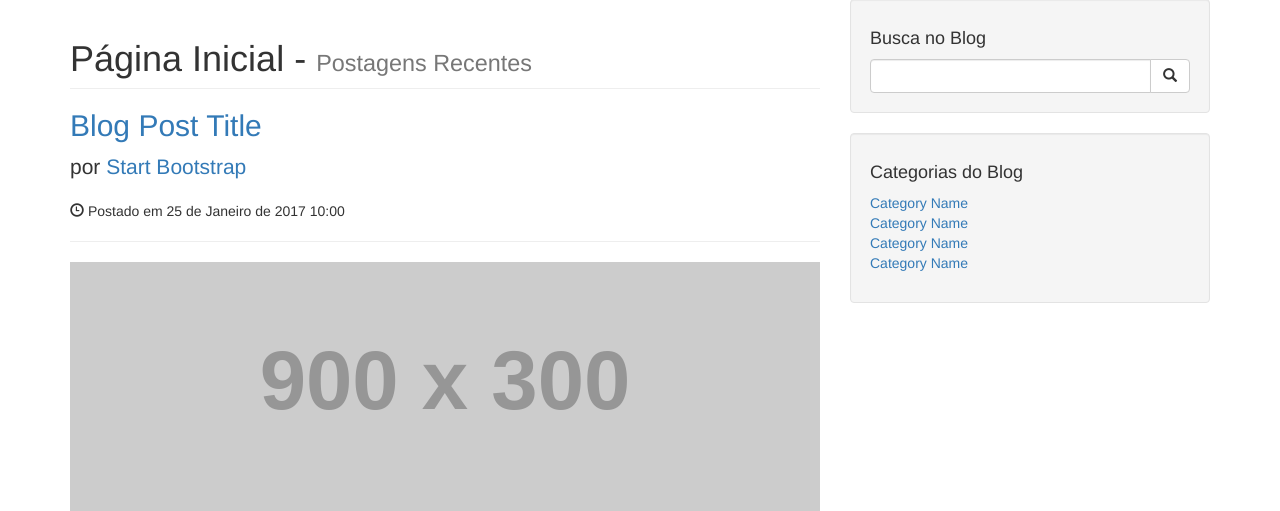
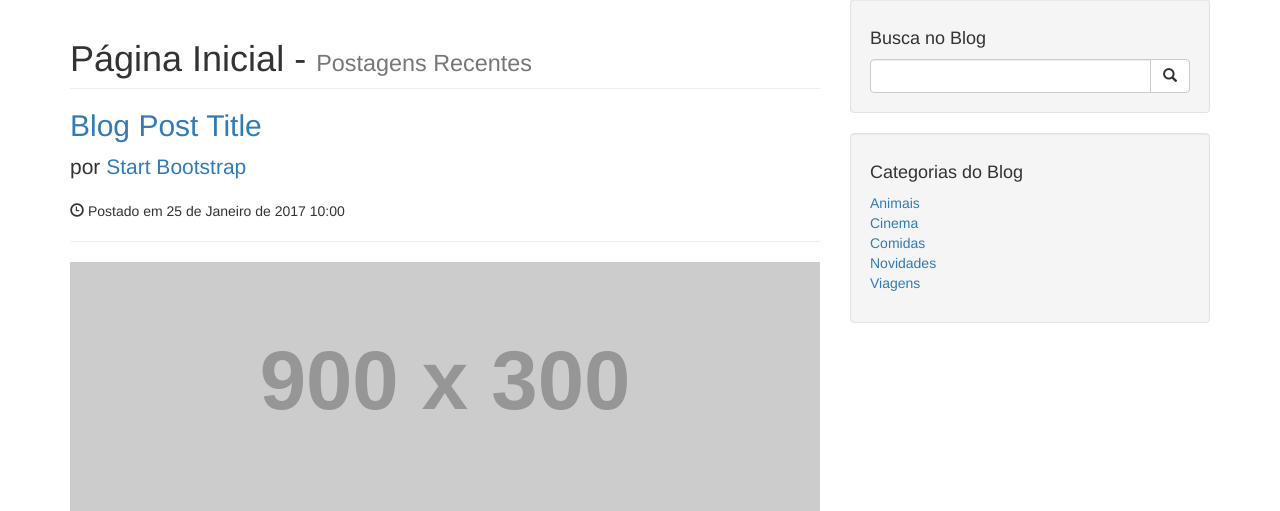
Before and after one commit to josemalcher/UDEMY-Programando-com-o-Framework-PHP-Codeigniter-3, a CodeIgniter app: page /workspace-criando-aplicacoes-web-com-o-framework-php-codeigniter-3/ in a window 1280 px wide. Shown: the part 71-582 px from the top of the page. Run offline with CodeIgniter, Linux system fonts and the light colour scheme; data comes from the database, SQL or seed files in the repository; grey boxes labelled with a size stand in for pictures from a placeholder-image service; some libraries are stand-ins or nearby versions.

Commit message:
18. Exibindo os primeiros resultados do Model na View - Adição das categorias com os dados do banco de dados.

```diff
--- a/application/views/frontend/template/aside.php
+++ b/application/views/frontend/template/aside.php
@@ -21,14 +21,16 @@
         <div class="row">
             <div class="col-lg-12">
                 <ul class="list-unstyled">
-                    <li><a href="#">Category Name</a>
-                    </li>
-                    <li><a href="#">Category Name</a>
-                    </li>
-                    <li><a href="#">Category Name</a>
-                    </li>
-                    <li><a href="#">Category Name</a>
-                    </li>
+                    <?php
+                    foreach ($categorias as $categoria) {
+                        ?>
+                        <li>
+                            <a href="<?php echo base_url('categoria/'.$categoria->id.'/'.limpar($categoria->titulo))?>"><?php echo $categoria->titulo ?></a>
+                        </li>
+                        <?php
+                    }
+                    ?>
+
                 </ul>
             </div>
         </div>
--- a/application/views/frontend/template/header.php
+++ b/application/views/frontend/template/header.php
@@ -1,10 +1,10 @@
-
 <!-- Navigation -->
 <nav class="navbar navbar-inverse navbar-fixed-top" role="navigation">
     <div class="container">
         <!-- Brand and toggle get grouped for better mobile display -->
         <div class="navbar-header">
-            <button type="button" class="navbar-toggle" data-toggle="collapse" data-target="#bs-example-navbar-collapse-1">
+            <button type="button" class="navbar-toggle" data-toggle="collapse"
+                    data-target="#bs-example-navbar-collapse-1">
                 <span class="sr-only">Navegação</span>
                 <span class="icon-bar"></span>
                 <span class="icon-bar"></span>
@@ -16,12 +16,18 @@
         <div class="collapse navbar-collapse" id="bs-example-navbar-collapse-1">
             <ul class="nav navbar-nav">
                 <li class="dropdown">
-                    <a href="#" class="dropdown-toggle" data-toggle="dropdown" role="button" aria-haspopup="true" aria-expanded="false">Categorias <span class="caret"></span></a>
+                    <a href="#" class="dropdown-toggle" data-toggle="dropdown" role="button" aria-haspopup="true"
+                       aria-expanded="false">Categorias <span class="caret"></span></a>
                     <ul class="dropdown-menu">
-                        <li><a href="#">Categoria 1</a></li>
-                        <li><a href="#">Categoria 2</a></li>
-                        <li><a href="#">Categoria 3</a></li>
-                        <li><a href="#">Categoria 4</a></li>
+                        <?php
+                        foreach ($categorias as $categoria) {
+                            ?>
+                            <li>
+                                <a href="<?php echo base_url('categoria/' . $categoria->id . '/' . limpar($categoria->titulo)) ?>"><?php echo $categoria->titulo ?></a>
+                            </li>
+                            <?php
+                        }
+                        ?>
                     </ul>
                 </li>
                 <li>
```
Also changed, not shown: README.md.
